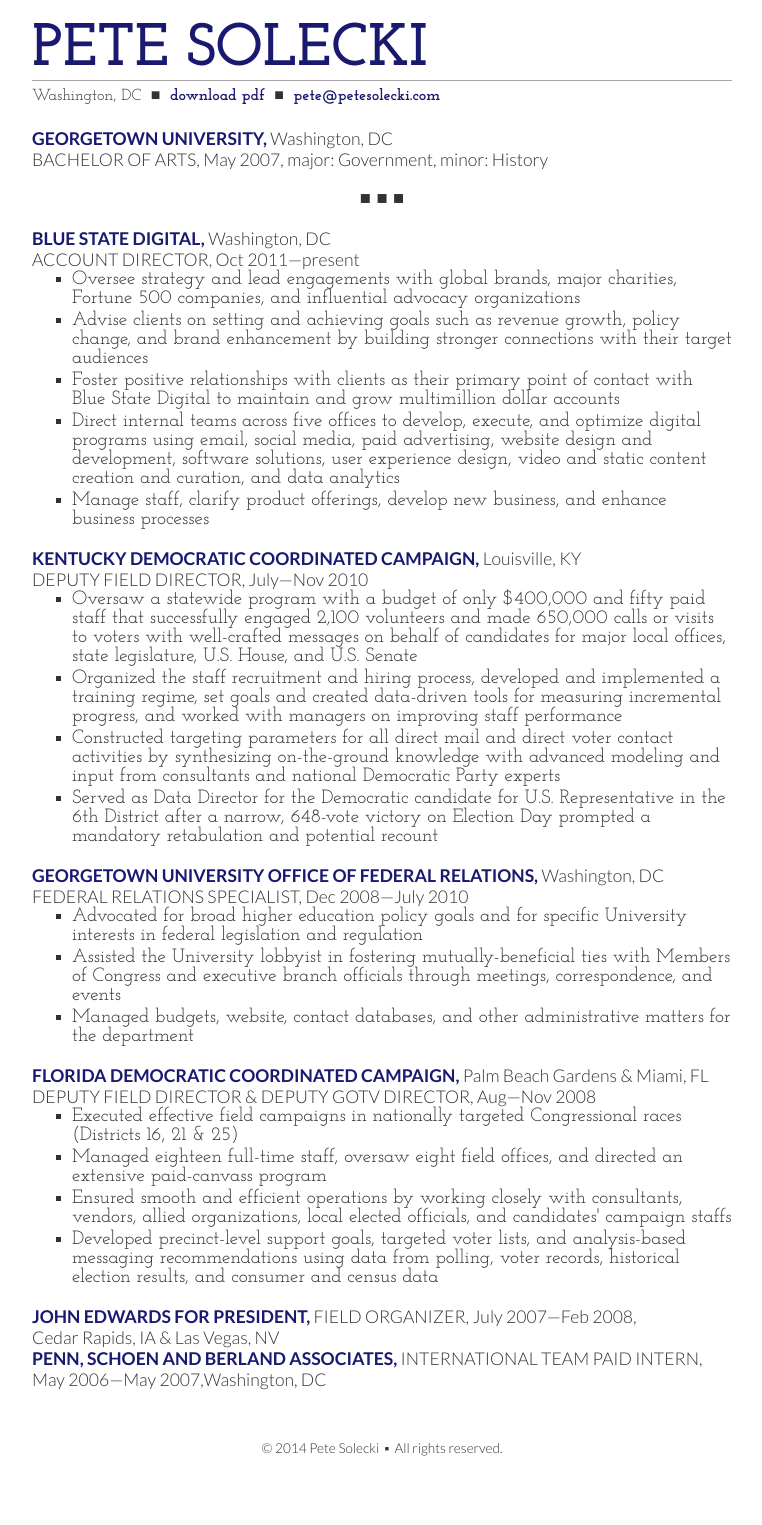
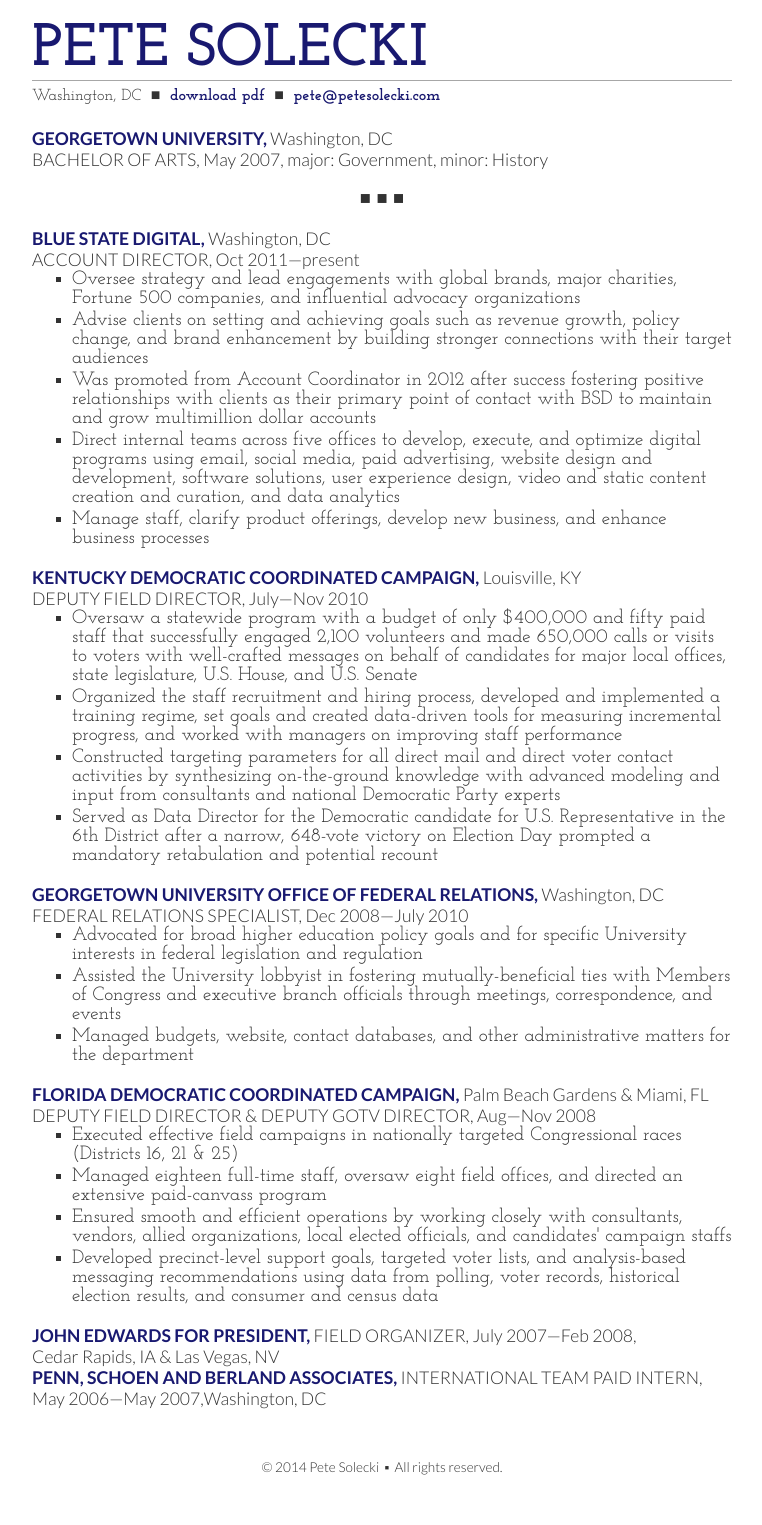
Before and after one commit to petesolecki/www-ps, a Jekyll site: the page resume/index.html, which Jekyll copies as it is, in a window 1280 px wide. Shown: the whole page, without its empty margins (258-1020 px from the left). Built offline with Jekyll 4.4.1, drawn with Linux system fonts in a browser that asks for light colours; Markdown is read by kramdown in place of the engine named in the settings.

Commit message:
resume tweak

```diff
--- a/resume/index.html
+++ b/resume/index.html
@@ -117,9 +117,7 @@
 			with their target audiences
 		</li>
 
-		<li>Foster positive relationships with clients as their primary point
-			of contact with Blue State Digital to maintain and grow multimillion dollar
-			accounts
+		<li>Was promoted from Account Coordinator in 2012 after success fostering positive relationships with clients as their primary point of contact with BSD to maintain and grow multimillion dollar accounts
 		</li>
 
 		<li>Direct internal teams across five offices to develop, execute,
```
Also changed, not shown: 1 other file.
